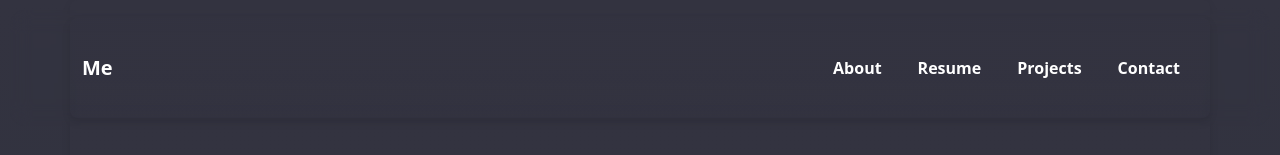
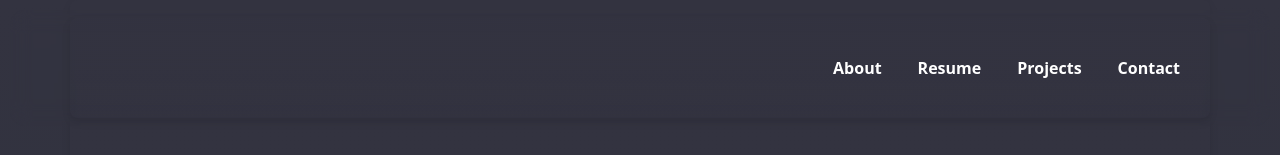
Before and after one commit to Iyasu2/Portfolio, a React (Vite) app: page / in a window 1280 px wide. Shown: the top 155 px of the page. Built offline with nearby package versions, Linux system fonts and the light colour scheme.

Commit message:
Update Portfolio.jsx

```diff
--- a/src/Portfolio.jsx
+++ b/src/Portfolio.jsx
@@ -34,9 +34,6 @@ function Portfolio() {
         <div className="container">
           <div className="header__content">
             <div className="header__logo-container">
-              <Link to="/" className="navbar-brand">
-                Me
-              </Link>
             </div>
           </div>
 
```
